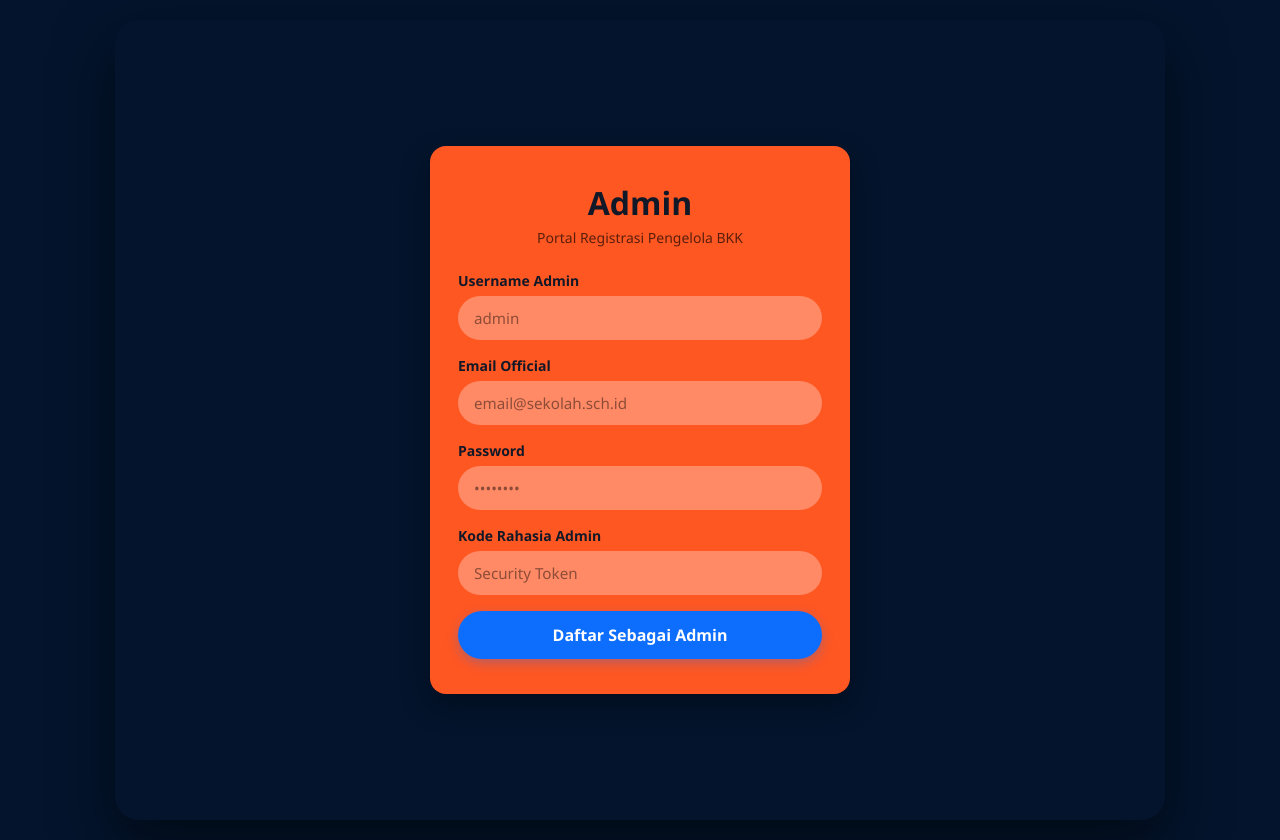
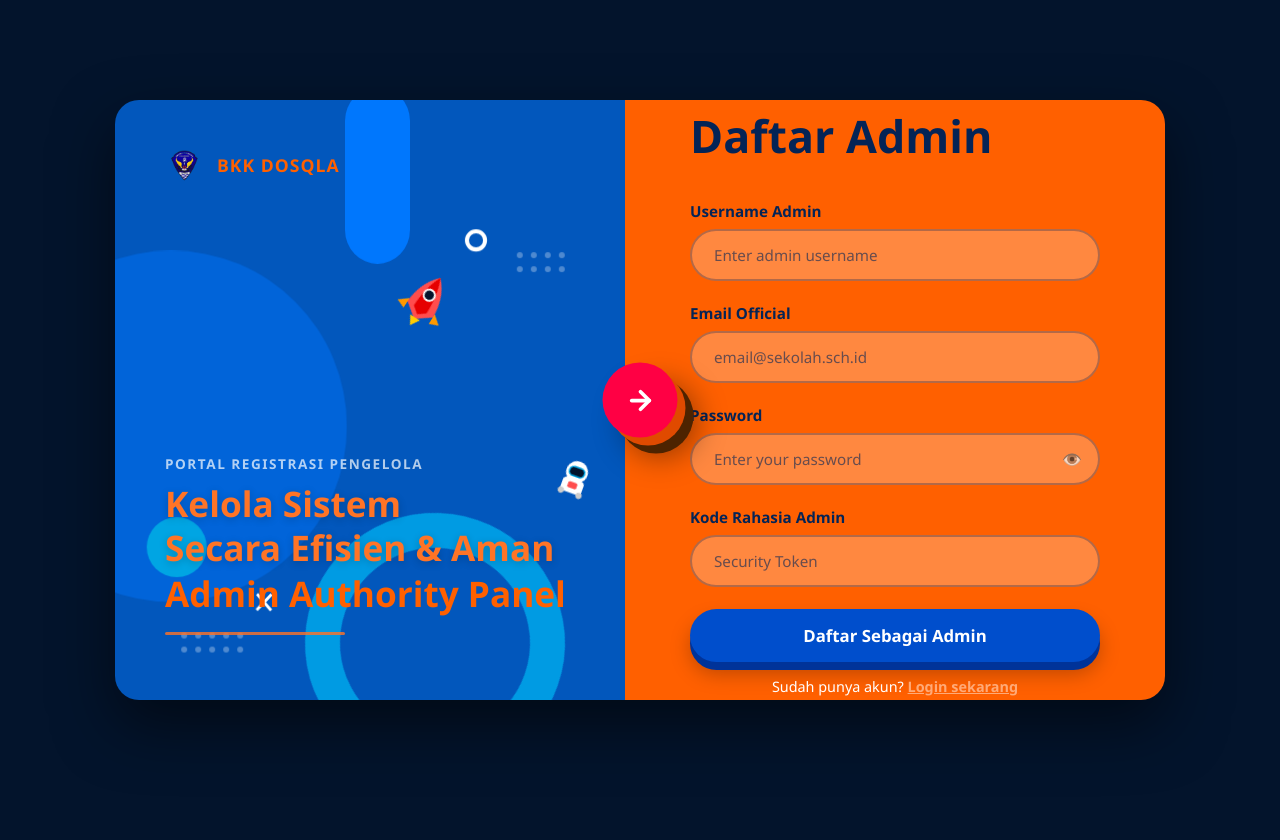
Before and after one commit to akangozan007/Bursa-Kerja-Khusus-Dosqla, a PHP site: page /Bursa-Kerja-Khusus-Dosqla/auth/adminxxx in a window 1280 px wide. After the commit the page ends 722 px from the top, so only its background shows below. Run offline with PHP 8.4, Linux system fonts and the light colour scheme.

Commit message:
Mengupdate proyek

```diff
--- a/app/views/auth/admin_register.php
+++ b/app/views/auth/admin_register.php
@@ -4,128 +4,106 @@
     <meta charset="UTF-8">
     <meta name="viewport" content="width=device-width, initial-scale=1.0">
     <title>Daftar Admin - BKK DOSQLA</title>
+    <!-- Memanggil CSS eksternal utama menggunakan BASE_URL -->
     <link rel="stylesheet" href="<?= BASE_URL; ?>public/css/login.css">
-
-    <style>
-        /* Reset wrapper agar centering sempurna di layar */
-        .login-wrapper {
-            min-height: 100vh;
-            display: flex;
-            align-items: center;
-            justify-content: center;
-            padding: 20px;
-            box-sizing: border-box;
-        }
-
-        /* Override kontainer utama agar fleksibel & tidak pernah kelelep */
-        .form-section.admin-card {
-            width: 100%;
-            max-width: 420px;
-            height: auto !important; /* Mencegah tinggi terkunci */
-            min-height: min-content;
-            background-color: #ff5722 !important; /* Warna oranye sesuai screenshot */
-            border-radius: 16px;
-            padding: 35px 28px !important;
-            box-sizing: border-box !important;
-            box-shadow: 0 12px 30px rgba(0, 0, 0, 0.3);
-            display: flex;
-            flex-direction: column;
-        }
-
-        .admin-card h2 {
-            color: #111827;
-            font-size: 2rem;
-            font-weight: 800;
-            text-align: center;
-            margin: 0 0 4px 0;
-        }
-
-        .admin-card .sub-title {
-            text-align: center;
-            color: rgba(0, 0, 0, 0.65); /* Kontras lebih jelas */
-            font-size: 0.875rem;
-            margin-bottom: 24px;
-            font-weight: 500;
-        }
-
-        .admin-card .input-group {
-            margin-bottom: 16px;
-        }
-
-        .admin-card label {
-            display: block;
-            color: #111827;
-            font-weight: 700;
-            font-size: 0.875rem;
-            margin-bottom: 6px;
-        }
-
-        .admin-card input {
-            width: 100%;
-            padding: 12px 16px;
-            border-radius: 25px; /* Sesuai desain membulat di screenshot */
-            border: none;
-            background-color: #ff8a65; /* Oranye muda sesuai gambar */
-            color: #111827;
-            font-size: 0.95rem;
-            box-sizing: border-box;
-            outline: none;
-        }
-
-        .admin-card input::placeholder {
-            color: rgba(0, 0, 0, 0.45);
-        }
-
-        /* Merapikan Tombol agar Tetap di Dalam Kontainer Oranye */
-        .admin-card .btn-submit {
-            width: 100%;
-            padding: 13px;
-            background-color: #0d6efd; /* Biru sesuai screenshot */
-            color: #ffffff;
-            border: none;
-            border-radius: 25px;
-            font-size: 1rem;
-            font-weight: 700;
-            cursor: pointer;
-            margin-top: 12px;
-            box-shadow: 0 4px 12px rgba(13, 110, 253, 0.3);
-            transition: background 0.2s ease;
-        }
-
-        .admin-card .btn-submit:hover {
-            background-color: #0b5ed7;
-        }
-
-        /* Responsif untuk Layar Smartphone Sempit */
-        @media (max-width: 480px) {
-            .form-section.admin-card {
-                padding: 25px 20px !important;
-            }
-
-            .admin-card h2 {
-                font-size: 1.6rem;
-            }
-        }
-    </style>
 </head>
 <body>
 
-<div class="login-wrapper">
-    <div class="form-section admin-card">
-        <h2>Admin</h2>
-        <p class="sub-title">Portal Registrasi Pengelola BKK</p>
+<div class="login-wrapper" id="loginWrapper">
+
+    <!-- HERO SECTION (KIRI) -->
+    <div class="brand-section">
+        <!-- Logo & Header Brand -->
+        <div class="logo-area">
+            <img src="<?= BASE_URL; ?>public/img/logo.png"
+                 alt="Logo BKK DOSQLA"
+                 class="logo-img"
+                 style="max-height: 40px; width: auto; display: block;"
+                 onerror="this.onerror=null; this.src='https://via.placeholder.com/40?text=LOGO';">
+            BKK DOSQLA
+        </div>
+
+        <div class="hero-text">
+            <div class="subtitle">PORTAL REGISTRASI PENGELOLA</div>
+            <h1>Kelola Sistem</h1>
+            <h1>Secara Efisien & Aman</h1>
+            <p class="smart-control">Admin Authority Panel</p>
+            <div class="hero-divider"></div>
+        </div>
+
+        <!-- VEKTOR ANIMATION SHAPES -->
+        <div class="vec-capsule"></div>
+        <div class="vec-circle-top"></div>
+        <div class="vec-grid-top">
+            <div></div><div></div><div></div><div></div>
+            <div></div><div></div><div></div><div></div>
+        </div>
+        <div class="vec-large-circle-left"></div>
+        <div class="vec-cyan-ball"></div>
+        <div class="vec-cross">✕</div>
+        <div class="vec-bottom-ring"></div>
+        <div class="vec-grid-bottom">
+            <div></div><div></div><div></div><div></div><div></div>
+            <div></div><div></div><div></div><div></div><div></div>
+        </div>
+
+        <!-- SVG ROKET BERKELOK-KELOK -->
+        <div class="rocket-container">
+            <svg width="60" height="60" viewBox="0 0 64 64" fill="none">
+                <path d="M32 4C20 16 16 32 16 44L32 56L48 44C48 32 44 16 32 4Z" fill="#ff4d4d"/>
+                <path d="M32 4C26 16 24 32 24 44L32 50L40 44C40 32 38 16 32 4Z" fill="#e60000"/>
+                <circle cx="32" cy="26" r="6" fill="#03142c" stroke="#ffffff" stroke-width="2"/>
+                <path d="M16 40L6 48L16 52V40Z" fill="#ff9900"/>
+                <path d="M48 40L58 48L48 52V40Z" fill="#ff9900"/>
+                <path d="M26 54L32 64L38 54H26Z" fill="#ffcc00"/>
+            </svg>
+        </div>
+
+        <!-- SVG ASTRONOT TEROMBANG-AMBING -->
+        <div class="astronaut-container">
+            <svg width="50" height="50" viewBox="0 0 64 64" fill="none">
+                <circle cx="32" cy="20" r="14" fill="#ffffff"/>
+                <rect x="22" y="14" width="20" height="12" rx="6" fill="#03142c" stroke="#00a5e3" stroke-width="2"/>
+                <path d="M18 34C18 30 24 28 32 28C40 28 46 30 46 34V48H18V34Z" fill="#ffffff"/>
+                <rect x="26" y="34" width="12" height="8" rx="2" fill="#ff4d4d"/>
+                <circle cx="20" cy="48" r="4" fill="#cccccc"/>
+                <circle cx="44" cy="48" r="4" fill="#cccccc"/>
+            </svg>
+        </div>
+    </div>
+
+    <!-- TOGGLE BUTTON ARROW (TENGAH) -->
+    <div class="center-arrow-container" id="arrowContainer">
+        <div class="center-arrow-btn" id="togglePanelBtn" title="Klik untuk memperlebar / memperkecil panel">
+            <svg id="arrowIcon" width="30" height="30" viewBox="0 0 24 24" fill="none" stroke="currentColor" stroke-width="3" stroke-linecap="round" stroke-linejoin="round">
+                <line x1="5" y1="12" x2="19" y2="12"></line>
+                <polyline points="12 5 19 12 12 19"></polyline>
+            </svg>
+        </div>
+    </div>
+
+    <!-- FORM SECTION (KANAN) -->
+    <div class="form-section">
+        <h2>Daftar Admin</h2>
 
         <?php if (isset($_SESSION['error'])): ?>
-            <div style="background-color: #d32f2f; color: #fff; padding: 10px 14px; border-radius: 8px; margin-bottom: 18px; text-align: center; font-size: 0.85rem; font-weight: 600;">
+            <div style="background-color: #ff4d4d; color: #fff; padding: 10px; border-radius: 5px; margin-bottom: 15px; text-align: center; font-size: 0.9rem;">
                 <?= $_SESSION['error']; unset($_SESSION['error']); ?>
             </div>
         <?php endif; ?>
 
-        <form action="<?= BASE_URL; ?>daftar/process_admin_register" method="POST">
+        <?php if (isset($_SESSION['success'])): ?>
+            <div style="background-color: #2ec4b6; color: #fff; padding: 10px; border-radius: 5px; margin-bottom: 15px; text-align: center; font-size: 0.9rem;">
+                <?= $_SESSION['success']; unset($_SESSION['success']); ?>
+            </div>
+        <?php endif; ?>
+
+        <form action="<?= BASE_URL; ?>daftar/process_admin_register" method="POST" id="adminRegisterForm">
+
             <div class="input-group">
                 <label for="username">Username Admin</label>
                 <div class="input-wrapper">
-                    <input type="text" id="username" name="username" placeholder="admin" required autocomplete="off">
+                    <input type="text" id="username" name="username" placeholder="Enter admin username" required autocomplete="off">
                 </div>
             </div>
 
@@ -139,7 +117,8 @@
             <div class="input-group">
                 <label for="password">Password</label>
                 <div class="input-wrapper">
-                    <input type="password" id="password" name="password" placeholder="••••••••" required>
+                    <input type="password" id="password" name="password" placeholder="Enter your password" required>
+                    <span class="toggle-password" onclick="togglePassword()">👁️</span>
                 </div>
             </div>
 
@@ -150,10 +129,21 @@
                 </div>
             </div>
 
-            <button type="submit" class="btn-submit">Daftar Sebagai Admin</button>
+            <button type="submit" class="btn-submit" id="btnSubmit">
+                <span class="spinner" id="btnSpinner"></span>
+                <span id="btnText">Daftar Sebagai Admin</span>
+            </button>
+
+            <div class="login-link" style="text-align: center; margin-top: 15px; font-size: 0.9rem;">
+                Sudah punya akun? <a href="<?= BASE_URL; ?>auth/login" style="color: #ffaa77; font-weight: 700; text-decoration: underline;">Login sekarang</a>
+            </div>
         </form>
     </div>
+
 </div>
+
+<!-- SCRIPT UTAMA PERILAKU INTERAKTIF -->
+<script type="text/javascript" src="<?= BASE_URL; ?>public/js/login.js"></script>
 
 </body>
 </html>
--- a/index.php
+++ b/index.php
@@ -33,8 +33,21 @@ $url = explode('/', $rawUrl);
 $controllerSegment = strtolower($url[0] ?? 'home');
 $actionSegment     = strtolower($url[1] ?? 'index');
 
-// Mapping Routing Pemisahan Auth, Register Admin, dan Register User
-if ($controllerSegment === 'auth') {
+// Mapping Routing Pemisahan Auth, Register, Pelamar, dan Controller Lainnya
+if ($controllerSegment === 'login') {
+    // Alias route: /login -> AuthController -> index()
+    $controllerName = 'AuthController';
+    $method = 'index';
+} elseif ($controllerSegment === 'register') {
+    // Alias route: /register -> DaftarController -> index()
+    $controllerName = 'DaftarController';
+    $method = 'index';
+}elseif ($controllerSegment === 'pelamar') {
+    // Route /pelamar akan memanggil PelamarController
+    $controllerName = 'PelamarController';
+    $method = ($actionSegment === 'index') ? 'index' : $actionSegment;
+}
+elseif ($controllerSegment === 'auth') {
     if ($actionSegment === 'adminxxx') {
         // Alias route: /auth/adminxxx -> DaftarController -> adminxxx()
         $controllerName = 'DaftarController';
@@ -47,6 +60,9 @@ if ($controllerSegment === 'auth') {
 } elseif ($controllerSegment === 'daftar') {
     $controllerName = 'DaftarController';
     $method = $actionSegment;
+} elseif ($controllerSegment === 'logout') {
+    $controllerName = 'LogoutController';
+    $method = 'index';
 } else {
     $controllerName = ucfirst($controllerSegment) . 'Controller';
     $method = $actionSegment;
```
Also changed, not shown: app/controllers/logoutcontroller.php (added, +31 -0 lines), app/controllers/pelamarcontroller.php (added, +25 -0 lines), app/models/application.php (added, +33 -0 lines), app/views/applicant/dashboard.php (added, +163 -0 lines), app/views/home.php (+6 -3 lines), app/views/jobs/detail.php (added, +71 -0 lines).
